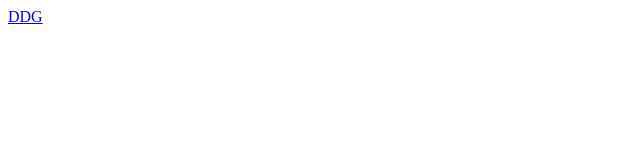
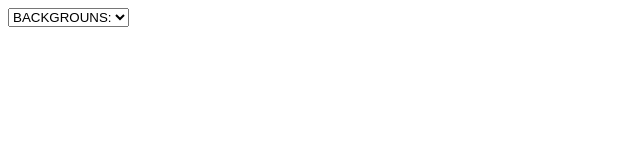
Before and after one commit to metalwindgear/Hpage, a plain HTML site: page index.html in a window 1280 px wide. Shown: the whole page, without its empty margins (0-640 px from the left). Drawn offline with Linux system fonts and the light colour scheme.

Commit message:
Update index.html

```diff
--- a/index.html
+++ b/index.html
@@ -5,20 +5,16 @@
     <title>HOME_PAGE</title>
   </head>
   <body>
-    <div class="seach_engine">
-      <a href="https://duckduckgo.com">DDG</a>
-    </div>
+    <select id="bg" onchange="
+  const url = this.value;
+  document.body.style.backgroundImage = url ? 'url(' + url + ')' : 'none';
+  document.body.style.backgroundSize = 'cover';
+  document.body.style.backgroundPosition = 'center';
+">
+  <option value="">BACKGROUNS: </option>
+  <option value="bg1.jpg">DEFAULT</option>
+  <option value="bg2.jpg">GLOBE</option>
+  <option value="bg3.jpg">DNA</option>
+    </select>
   </body>
-  <style>
-    body {
-      background: url("bg.jpg");
-      repeat: no-repeat;
-      background-position: center;
-      background-size: cover;
-    }
-
-    .search-engine {
-      font-size: 20vw;
-    }
-  </style>
 </html>
```
